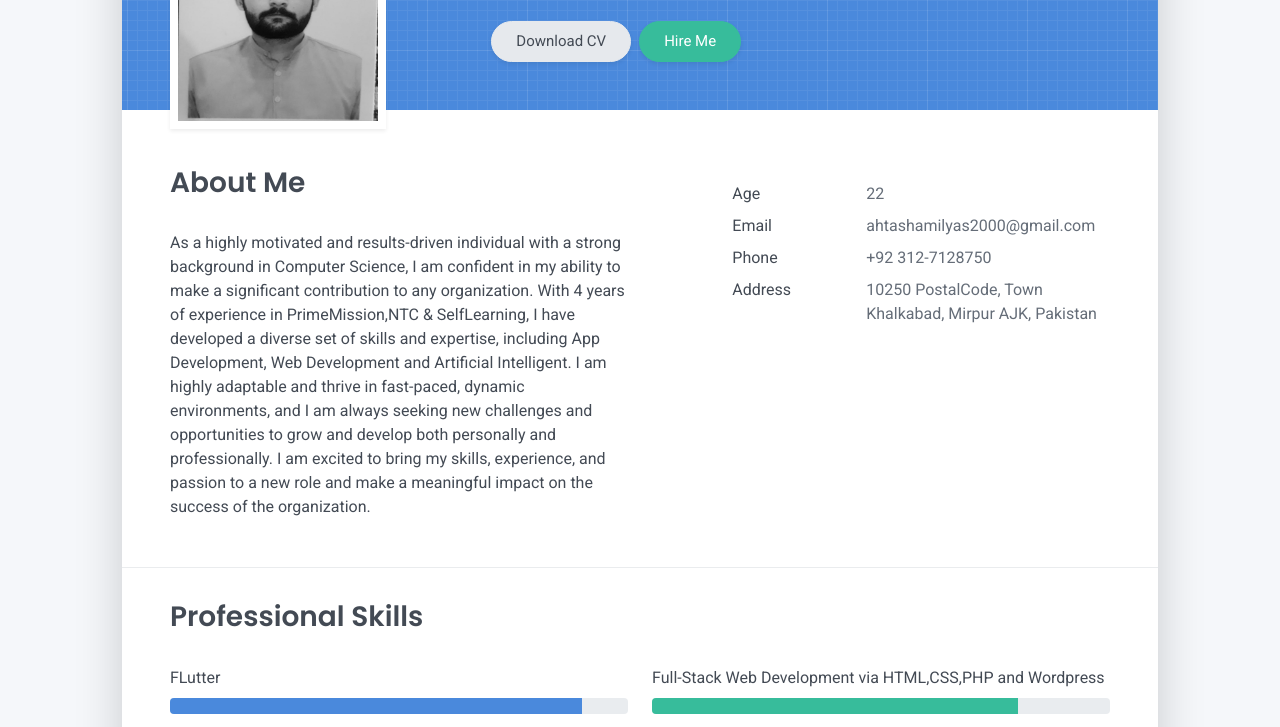
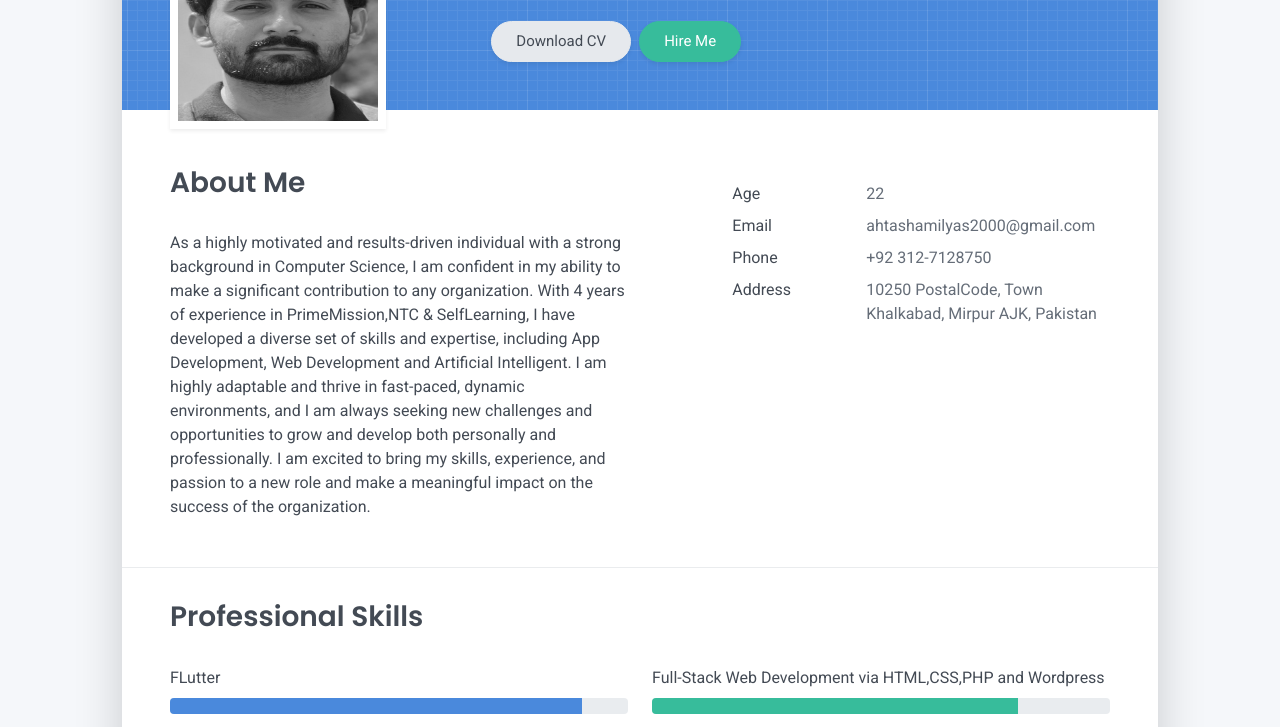
Before and after one commit to ahtashamilyas/ahtashamilyas.github.io, a plain HTML site: page index.html in a window 1280 px wide. Shown: the part 259-986 px from the top of the page. Drawn offline with Linux system fonts and the light colour scheme.

Commit message:
Profile Updated

```diff
--- a/index.html
+++ b/index.html
@@ -52,7 +52,7 @@
   <div class="cover-bg p-3 p-lg-4 text-white">
     <div class="row">
       <div class="col-lg-4 col-md-5">
-        <div class="avatar hover-effect bg-white shadow-sm p-1"><img src="images/avatar.jpeg" width="200" height="200"/></div>
+        <div class="avatar hover-effect bg-white shadow-sm p-1"><img src="images/avatar.jpg" width="200" height="200"/></div>
       </div>
       <div class="col-lg-8 col-md-7 text-center text-md-start">
         <h2 class="h1 mt-2" data-aos="fade-left" data-aos-delay="0">Ahtasham Ilyas</h2>
```
Also changed, not shown: images/avatar.jpeg (deleted).
